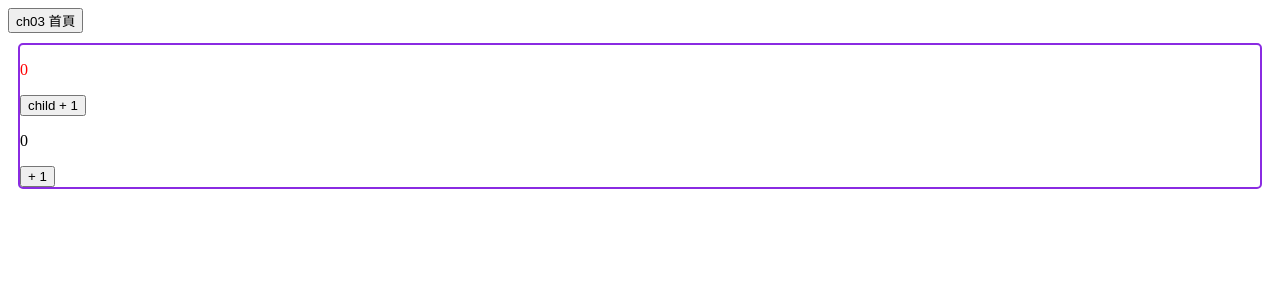
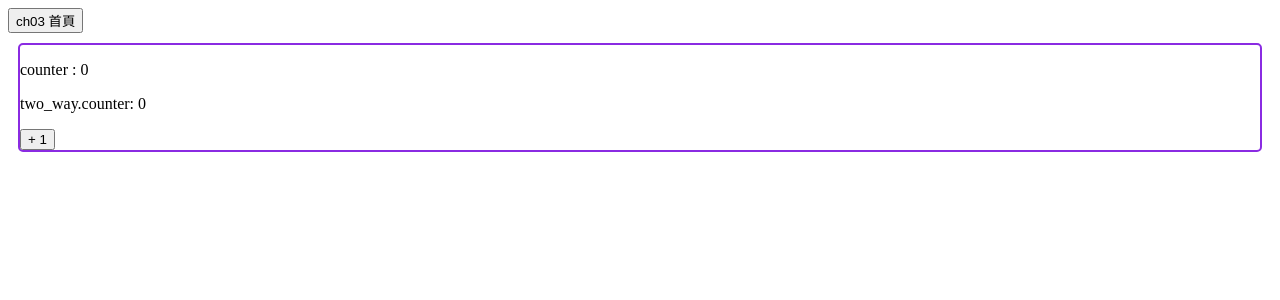
Before and after one commit to SherlinKuo/IT_angular_book, an Angular app in the folder compoentTest/: page /home in a window 1280 px wide. Shown: the top 300 px of the page. Built offline with nearby package versions, Linux system fonts and the light colour scheme.

Commit message:
#tag 父元件直接操作子元件

```diff
--- a/compoentTest/src/app/app.module.ts
+++ b/compoentTest/src/app/app.module.ts
@@ -5,12 +5,14 @@ import { AppRoutingModule } from './app-routing.module';
 import { AppComponent } from './app.component';
 import { HomeComponent } from './ch03/home/home.component';
 import { ChildComponent } from './ch03/child/child.component';
+import { ChildTwoWayComponent } from './ch03/child-two-way/child-two-way.component';
 
 @NgModule({
   declarations: [
     AppComponent,
     HomeComponent,
-    ChildComponent
+    ChildComponent,
+    ChildTwoWayComponent
   ],
   imports: [
     BrowserModule,
--- /dev/null
+++ b/compoentTest/src/app/ch03/child-two-way/child-two-way.component.html
@@ -0,0 +1 @@
+<p>counter : {{counter}}</p>
--- /dev/null
+++ b/compoentTest/src/app/ch03/child-two-way/child-two-way.component.ts
@@ -0,0 +1,20 @@
+import { Component, OnInit } from '@angular/core';
+
+@Component({
+  selector: 'app-child-two-way',
+  templateUrl: './child-two-way.component.html',
+  styleUrls: ['./child-two-way.component.scss']
+})
+export class ChildTwoWayComponent implements OnInit {
+
+  constructor() { }
+
+  counter = 0;
+  ngOnInit(): void {
+  }
+
+  addition(){
+    this.counter += 1;
+  }
+
+}
--- a/compoentTest/src/app/ch03/home/home.component.html
+++ b/compoentTest/src/app/ch03/home/home.component.html
@@ -4,8 +4,14 @@
 </app-child>
 <p *ngIf="homeA"> {{homeA}}</p> -->
 
-<app-child [(A)]="counter" color="red">
+<!-- 雙向 -->
+<!-- <app-child [(A)]="counter" color="red">
 </app-child>
-<p> {{counter}}</p>
+<p> {{counter}}</p> -->
 
-<button (click)="addition()"> + 1</button>
+
+<app-child-two-way #two_way>
+
+</app-child-two-way>
+<p> two_way.counter: {{two_way.counter}}</p>
+<button (click)="two_way.addition()"> + 1</button>
--- a/compoentTest/src/app/ch03/home/home.component.ts
+++ b/compoentTest/src/app/ch03/home/home.component.ts
@@ -24,4 +24,6 @@ export class HomeComponent implements OnInit {
     console.log(`home - A : ${value}`);
     this.homeA = value;
   }
+
+
 }
```
Also changed, not shown: compoentTest/src/app/ch03/child-two-way/child-two-way.component.scss (added), 1 other file (tests, documents, lock files or other folders).
